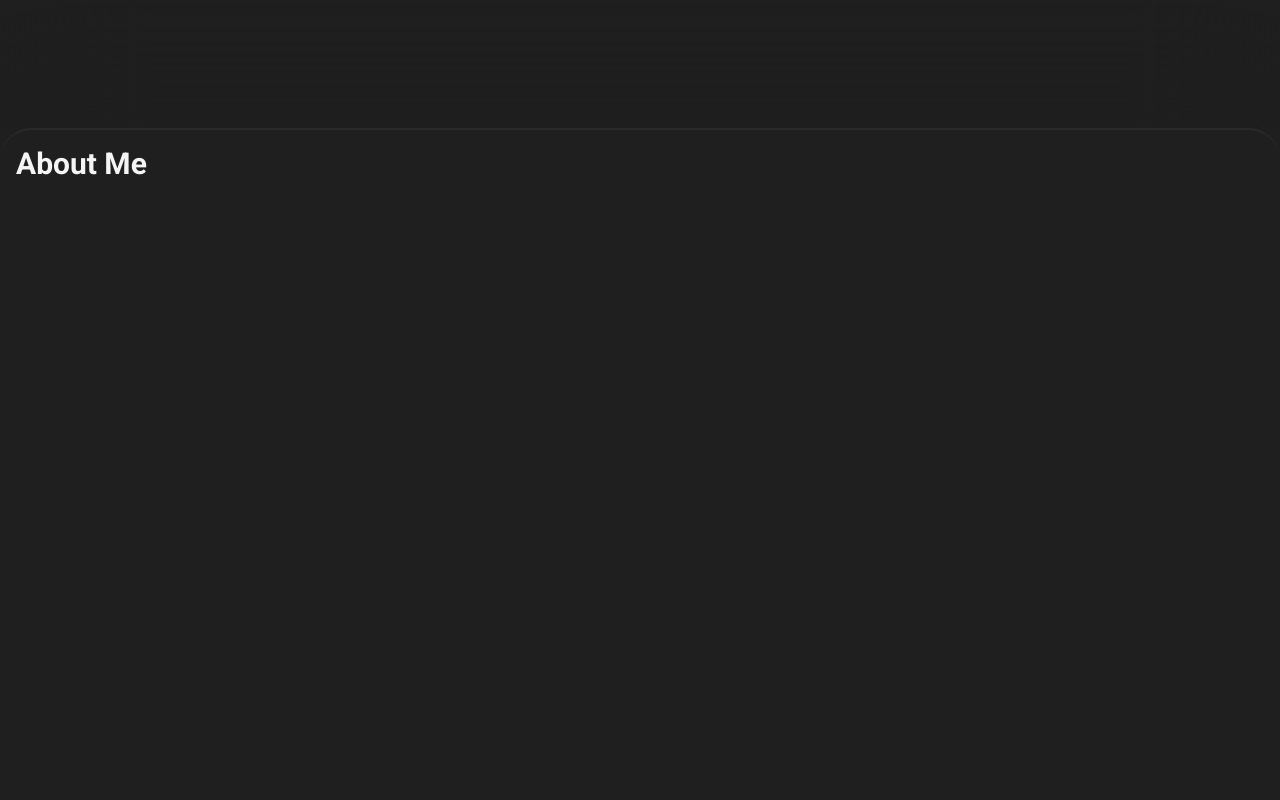
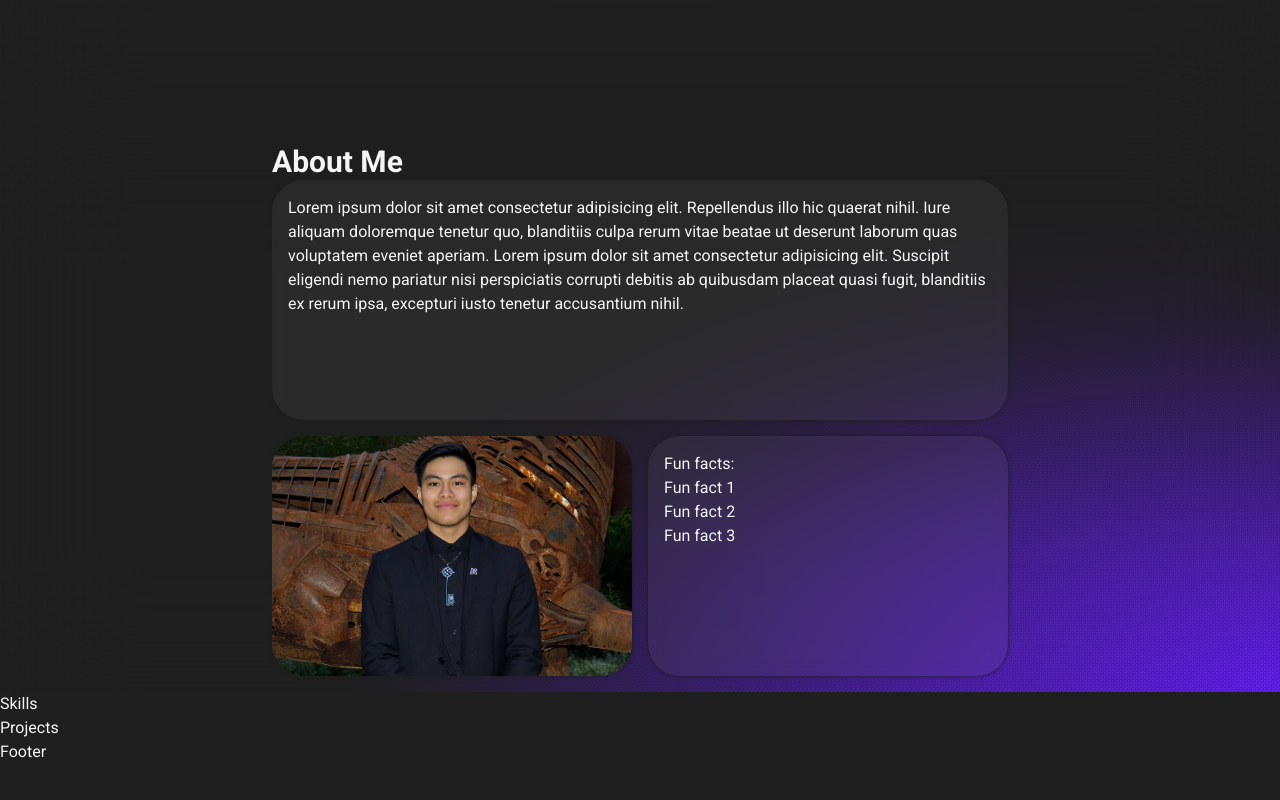
Before and after one commit to AndrewGlennAquino/personal-website-v2, a React (Vite) app: page / in a window 1280 px wide. Shown: the part 640-1440 px from the top of the page. After the commit the page ends 1404 px from the top, so only its background shows below. Built offline with nearby package versions, Linux system fonts and the light colour scheme.

Commit message:
Add basic card styling

```diff
--- a/src/components/about/About.tsx
+++ b/src/components/about/About.tsx
@@ -1,15 +1,57 @@
+import headshot from "../../assets/images/headshot.jpeg";
+
 const About = () => {
   return (
-    <section
-      aria-label="About"
-      className=" flex justify-center items-center"
-    >
+    <section aria-label="About" className="relative">
+      {/* Gradient background */}
+      <div className="bg-gradient-default">
+        <div className="bg-radial-[at_100%_100%] from-indigo from-0% to-eerie to-50% w-full h-full" />
+      </div>
+
+      {/* Background blur filter and background texture */}
+      <div className="bg-blur" />
+      <div className="bg-texture" />
+
       {/* About container */}
-      <div className="container border-smoke/5 border-t-2 border-b-2 rounded-4xl h-screen mp-default">
-        {/* About text container */}
-        <div>
-          {/* About header */}
-          <h1>About Me</h1>
+      <div className="mp-default">
+        {/* About header */}
+        <h1>About Me</h1>
+
+        {/* Card container */}
+        <div className="grid grid-rows-3 grid-cols-1 sm:grid-rows-2 sm:grid-cols-2 gap-4">
+          {/* Text card */}
+          <div className="card transparent-blur card-shadow col-span-full">
+            <p>
+              Lorem ipsum dolor sit amet consectetur adipisicing elit.
+              Repellendus illo hic quaerat nihil. Iure aliquam doloremque
+              tenetur quo, blanditiis culpa rerum vitae beatae ut deserunt
+              laborum quas voluptatem eveniet aperiam. Lorem ipsum dolor sit
+              amet consectetur adipisicing elit. Suscipit eligendi nemo pariatur
+              nisi perspiciatis corrupti debitis ab quibusdam placeat quasi
+              fugit, blanditiis ex rerum ipsa, excepturi iusto tenetur
+              accusantium nihil.
+            </p>
+          </div>
+
+          {/* Image card */}
+          <div className="card-shadow flex justify-center items-center">
+            <img
+              src={headshot}
+              alt="Headshot image"
+              className="object-cover w-full h-full rounded-4xl"
+            />
+          </div>
+
+          {/* Fun facts */}
+          <div className="card transparent-blur card-shadow">
+            <h2>Fun facts:</h2>
+
+            <ul>
+              <li>Fun fact 1</li>
+              <li>Fun fact 2</li>
+              <li>Fun fact 3</li>
+            </ul>
+          </div>
         </div>
       </div>
     </section>
```
